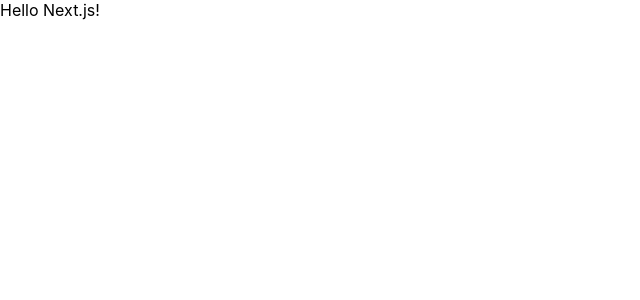
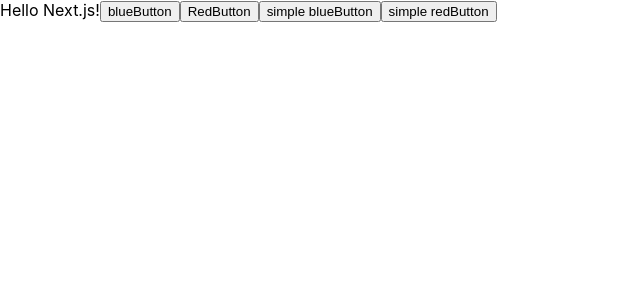
Before and after one commit to monosus-bhsstt/Learning-design-patterns, a Next.js app: page / in a window 1280 px wide. Shown: the top 300 px of the page, without its empty margins (0-640 px from the left). Built offline with nearby package versions, Linux system fonts and the light colour scheme.

Commit message:
feat: シンプル版コンポーネントとindexへの反映

```diff
--- /dev/null
+++ b/src/components/singleton/simpleCounter.ts
@@ -0,0 +1,14 @@
+let count = 0;
+
+const counter = {
+  increment() {
+    return ++count;
+  },
+  decrement() {
+    return --count;
+  },
+};
+
+Object.freeze(counter);
+
+export { counter };
--- a/src/pages/index.tsx
+++ b/src/pages/index.tsx
@@ -1,5 +1,13 @@
+import {BlueButton,SimpleBlueButton} from '@/components/singleton/blueButton';
+import {RedButton,SimpleRedButton} from '@/components/singleton/redButton';
 const Home = (): JSX.Element => {
-  return <div>Hello Next.js!</div>;
+  return <div>Hello Next.js!
+
+    <BlueButton />
+    <RedButton />
+    <SimpleBlueButton />
+    <SimpleRedButton />
+  </div>;
 };
 
 export default Home;
```
